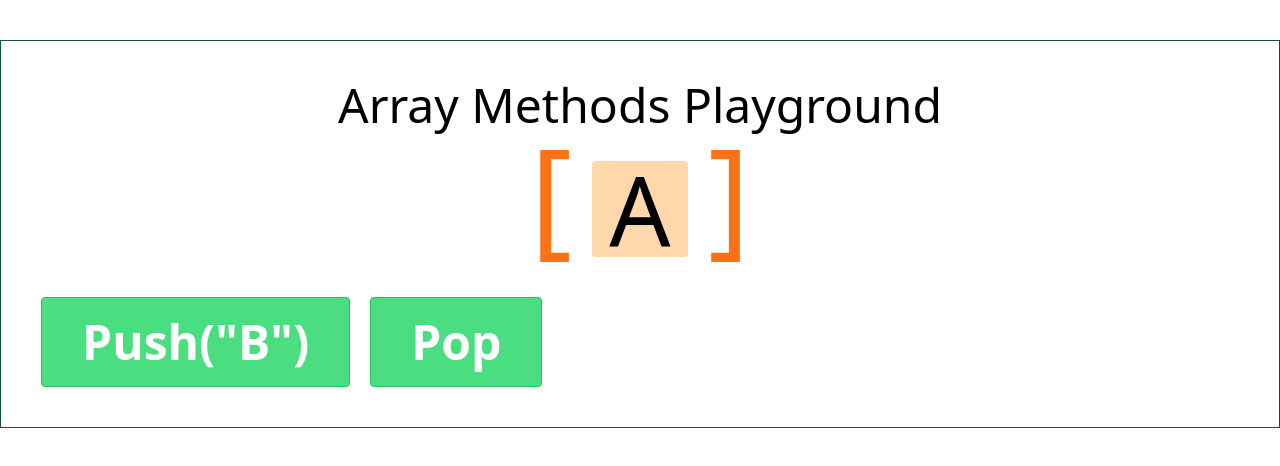
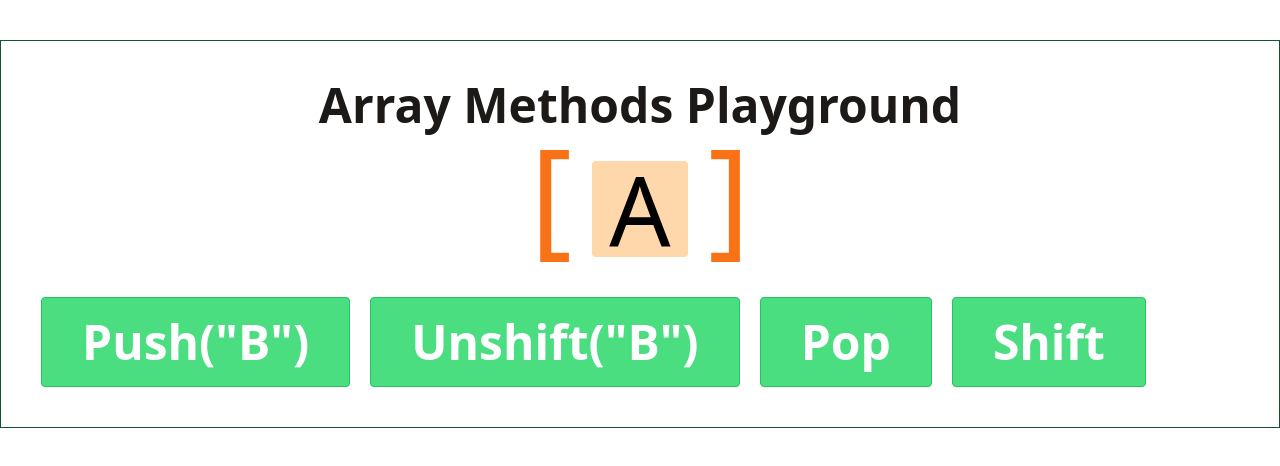
Before and after one commit to JoyAnneW/array-methods-playground, a React (Create React App) app in the folder array-methods-playground/: page / in a window 1280 px wide. Shown: the top 466 px of the page. Built offline with nearby package versions, Linux system fonts and the light colour scheme.

Commit message:
created Shift and Unshift components. implemented visualization of shift and unshift methods. minor styling changes

```diff
--- a/array-methods-playground/src/App.js
+++ b/array-methods-playground/src/App.js
@@ -2,7 +2,9 @@ import Array from "./components/Array";
 function App() {
 	return (
 		<div className="border border-green-900 grid place-items-center container mt-10 p-10 mx-auto h-full ">
-			<h1 className="text-5xl">Array Methods Playground</h1>
+			<h1 className="text-5xl font-bold text-stone-900 ">
+				Array Methods Playground
+			</h1>
 			<Array />
 		</div>
 	);
--- a/array-methods-playground/src/components/Array.js
+++ b/array-methods-playground/src/components/Array.js
@@ -2,6 +2,8 @@ import React, { useState } from "react";
 import ArrayItem from "./ArrayItem";
 import Push from "./Push";
 import Pop from "./Pop";
+import Unshift from "./Unshift";
+import Shift from "./Shift";
 
 export default function Array() {
 	const [array, setArray] = useState(["A"]);
@@ -26,7 +28,9 @@ export default function Array() {
 
 			<div className="flex gap-5 mt-10">
 				<Push nextLetter={nextLetter} array={array} setArray={setArray} />
+				<Unshift nextLetter={nextLetter} array={array} setArray={setArray} />
 				<Pop array={array} setArray={setArray} />
+				<Shift array={array} setArray={setArray} />
 			</div>
 		</div>
 	);
--- /dev/null
+++ b/array-methods-playground/src/components/Shift.js
@@ -0,0 +1,24 @@
+import React from "react";
+
+export default function Shift({ array, setArray }) {
+	const removeFromBeginning = () => {
+		const poppedArray = array.filter((item, index) => index !== 0);
+		if (array.length) {
+			setArray(poppedArray);
+		}
+	};
+
+	return (
+		<div>
+			<button
+				onClick={removeFromBeginning}
+				className={`rounded border border-green-500 bg-green-400 hover:bg-green-500  px-10 py-5 text-5xl font-bold text-white cursor ${
+					!array.length && "cursor-not-allowed"
+				}`}
+				disabled={!array.length}
+			>
+				Shift
+			</button>
+		</div>
+	);
+}
--- /dev/null
+++ b/array-methods-playground/src/components/Unshift.js
@@ -0,0 +1,18 @@
+import React from "react";
+
+export default function Push({ nextLetter, array, setArray }) {
+	const addToBeginning = () => {
+		setArray([nextLetter, ...array]);
+	};
+
+	return (
+		<div>
+			<button
+				onClick={addToBeginning}
+				className="rounded border border-green-500 bg-green-400 hover:bg-green-500  px-10 py-5 text-5xl  font-bold text-white"
+			>
+				Unshift("{nextLetter}")
+			</button>
+		</div>
+	);
+}
```
